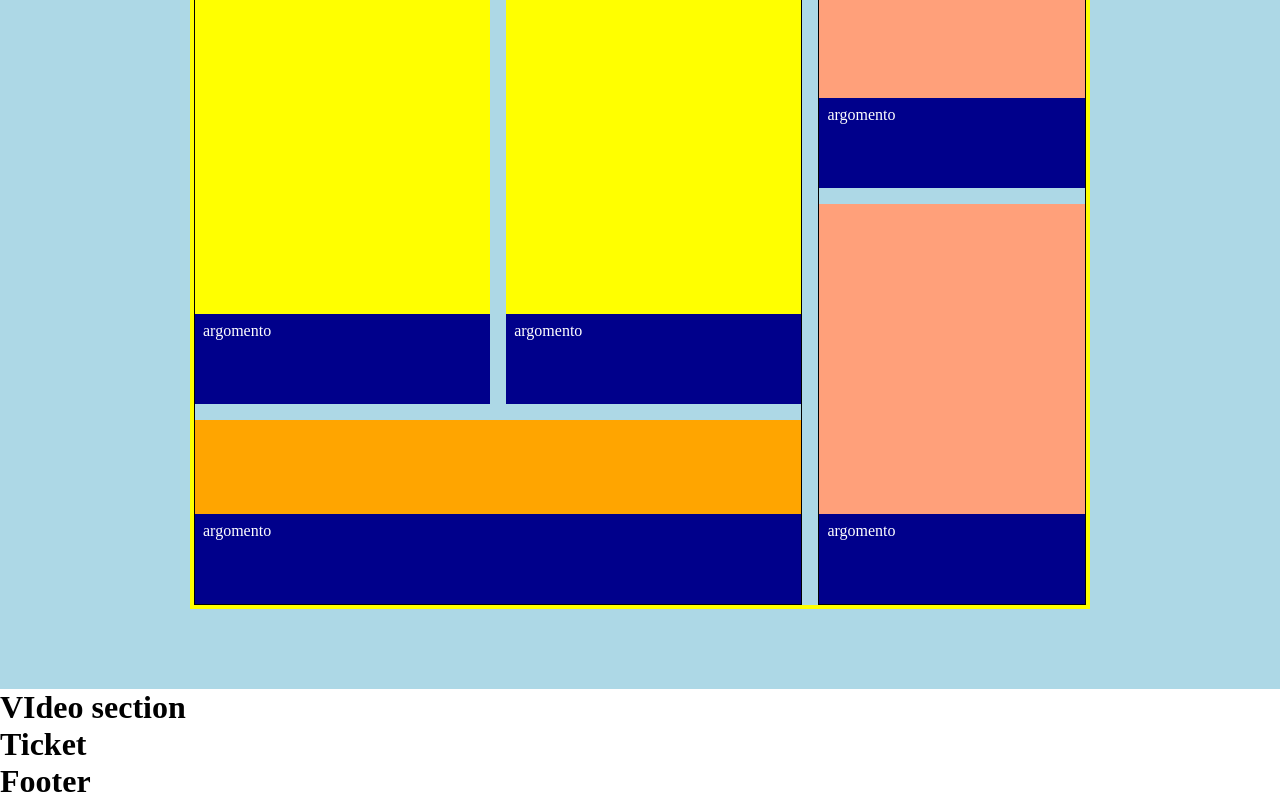
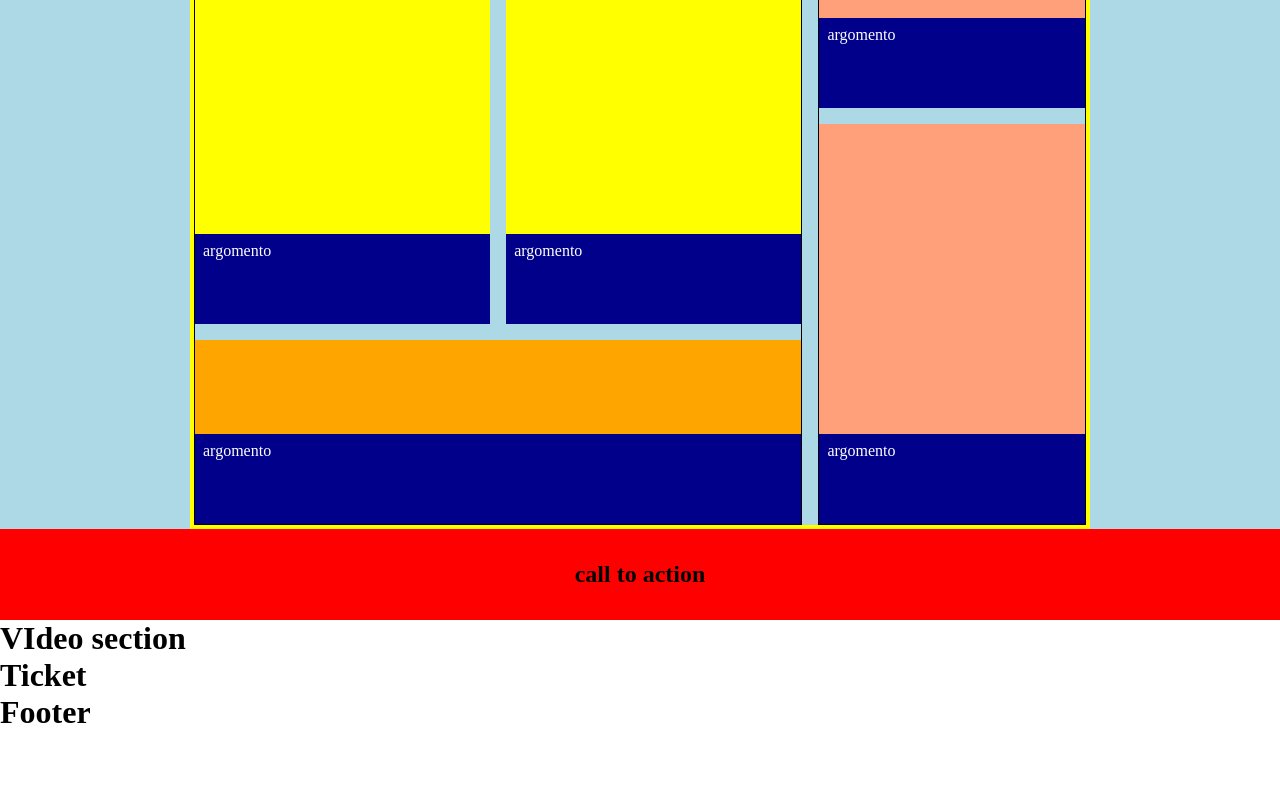
Before and after one commit to MarcelloPet94/proj-html-vuejs, a Vue app: page / in a window 1280 px wide. Shown: the part 1300-2100 px from the top of the page. After the commit the page ends 2031 px from the top, so only its background shows below. Built offline with nearby package versions, Linux system fonts and the light colour scheme.

Commit message:
hover + testo news - tutte le thumb

```diff
--- a/src/components/Herobanner.vue
+++ b/src/components/Herobanner.vue
@@ -29,7 +29,7 @@
 </template>
 
 <script>
-import Strip from './partials/strip.vue'
+import Strip from './partials/Strip.vue'
 
 export default {
   name: 'Herobanner',
--- a/src/components/Main.vue
+++ b/src/components/Main.vue
@@ -6,22 +6,25 @@
     <div class="grid_news">
         <div class="sx_block">
             <div class="news_thumb box1">
-              <div class="thumb_onhover"></div>
+              <div class="thumb_onhover"><p>argomento</p></div>
               <div class="content_thumb">
                 <p>argomento</p>
               </div>
             </div>
             <div class="news_thumb box2">
+              <div class="thumb_onhover"><p>argomento</p></div>
               <div class="content_thumb">
                 argomento
               </div>
             </div>
             <div class="news_thumb box3">
+              <div class="thumb_onhover"><p>argomento</p></div>
               <div class="content_thumb">
                 argomento
               </div>
             </div>
             <div class="news_thumb box4">
+              <div class="thumb_onhover"><p>argomento</p></div>
               <div class="content_thumb">
                 argomento
               </div>
@@ -29,32 +32,40 @@
         </div>
         <div class="dx_block">
             <div class="news_thumb box_dx1">
+              <div class="thumb_onhover"><p>argomento</p></div>
               <div class="content_thumb">
                 argomento
               </div>
             </div>
             <div class="news_thumb box_dx2">
+              <div class="thumb_onhover"><p>argomento</p></div>
               <div class="content_thumb">
                 argomento
               </div>
             </div>
         </div>
     </div>
+    <Stripaction
+    :calltoaction="cta"
+    />
   </section>
 
 </template>
 
 <script>
-import Strip from './partials/strip.vue'
+import Strip from './partials/Strip.vue'
+import Stripaction from './partials/Stripaction.vue'
 
 export default {
   name: 'Main',
   components: {
-    Strip
+    Strip,
+    Stripaction
   },
   data(){
     return{
-      prova2 : "direttamente da main"
+      prova2 : "direttamente da main",
+      cta : "call to action"
     }
   }
 }
@@ -64,7 +75,6 @@ export default {
 
 .main
 {
-  padding: 80px;
   background-color: lightblue;
 
   .grid_news{
@@ -88,6 +98,13 @@ export default {
         background-color: rgba(237, 57, 21, 0.8);
         border: 5px solid #010101;
         z-index: 1;
+
+        p
+        {
+          position: relative;
+          top: 50%;
+          text-align: center;
+        }
       }
 
       .content_thumb
@@ -157,8 +174,13 @@ export default {
   .grid_news .news_thumb:hover .thumb_onhover
     {
       display: block;
+
     }
 
+  .grid_news .news_thumb:hover .content_thumb
+    {
+      display: none;
+    }
 }
 
 </style>
--- /dev/null
+++ b/src/components/partials/Stripaction.vue
@@ -0,0 +1,26 @@
+<template>
+<div class="view_more">
+    <h1>{{calltoaction}}</h1>
+</div>
+</template>
+
+<script>
+
+export default {
+  name: 'App',
+  props:{
+      calltoaction : String
+  }
+}
+</script>
+
+<style lang="scss">
+
+.view_more
+{
+    background-color: red;
+    text-align: center;
+    padding: 32px;
+}
+
+</style>
```
